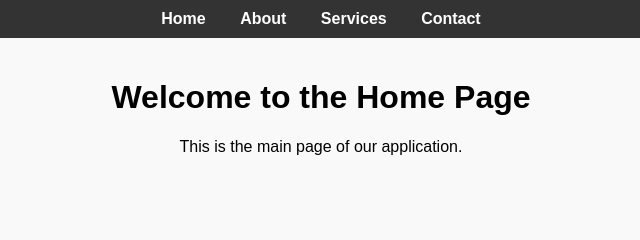
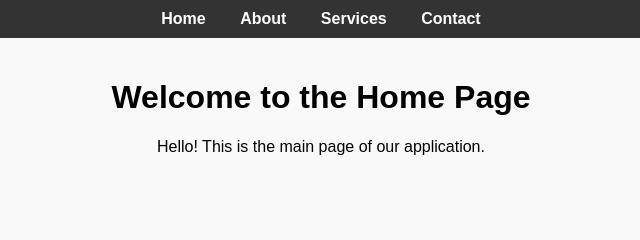
Before and after one commit to laxmiprasanna84/website, a plain HTML site: page index.html in a window 1280 px wide. Shown: the top 240 px of the page, 319-959 px from the left. Drawn offline with Linux system fonts and the light colour scheme.

Commit message:
Update index.html

```diff
--- a/index.html
+++ b/index.html
@@ -20,7 +20,7 @@
 
     <main>
         <h1>Welcome to the Home Page</h1>
-        <p>This is the main page of our application.</p>
+        <p>Hello! This is the main page of our application.</p>
     </main>
 
     <footer>
```
